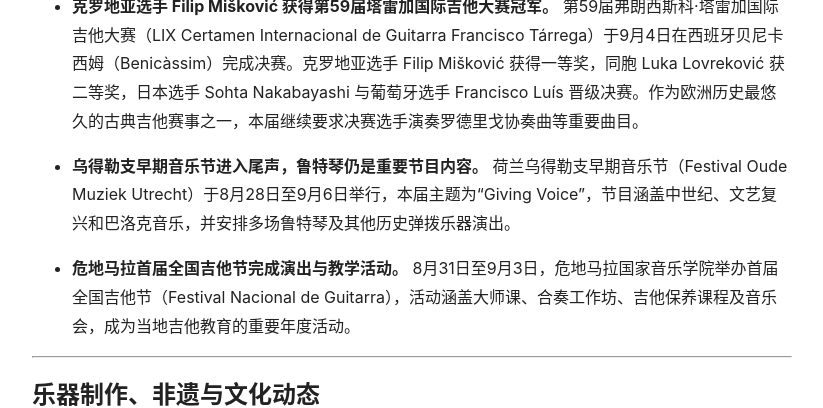
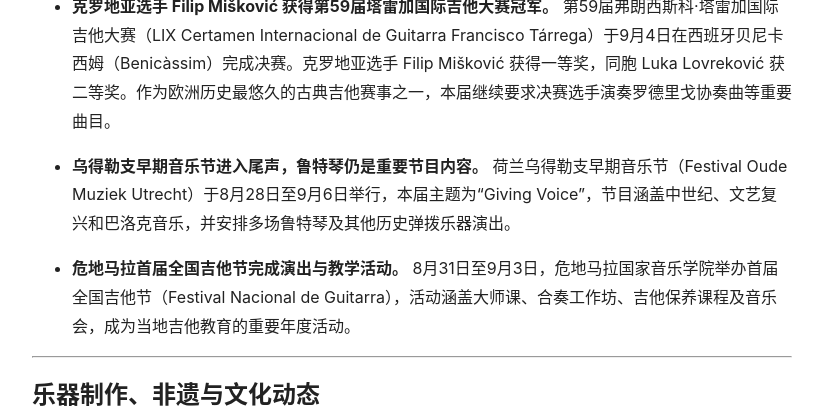
Before and after one commit to KeenKwok/boxianji, a Jekyll site: the page built from weekly/2026-09-05.md, in a window 1280 px wide and 900 px high, scrolled down 963 px, cut to the strip 264-672 px from the top of the window. Shown: the whole strip, without its empty margins (228-1051 px from the left). Built offline with Jekyll 4.4.1, drawn with Linux system fonts in a browser that asks for light colours; some of the changed text lies outside the part shown.

Commit message:
Update 2026-09-05.md

```diff
--- a/weekly/2026-09-05.md
+++ b/weekly/2026-09-05.md
@@ -12,17 +12,19 @@ title: 弹拨乐一周简报（2026.08.30—09.05）
 
 > 本周，国际吉他舞台迎来塔雷加国际吉他大赛冠军诞生，SatchVai正式公布首张合作录音室专辑；中国方面，《千里潇湘》欧洲巡演从日内瓦启程，上海民族乐团《国乐咏中华》亮相北京，正安吉他产业也因法新社专题报道再次进入国际视野。从舞台到工坊，弹拨乐正以不同方式持续扩大影响力。
 
+
 ---
 
 ## **艺术节、赛事与学术动态**
 
 ![](../images/weekly/2026-09-05/news01.JPG)
 
-- **克罗地亚选手 Filip Mišković 获得第59届塔雷加国际吉他大赛冠军。** 第59届弗朗西斯科·塔雷加国际吉他大赛（LIX Certamen Internacional de Guitarra Francisco Tárrega）于9月4日在西班牙贝尼卡西姆（Benicàssim）完成决赛。克罗地亚选手 Filip Mišković 获得一等奖，同胞 Luka Lovreković 获二等奖，日本选手 Sohta Nakabayashi 与葡萄牙选手 Francisco Luís 晋级决赛。作为欧洲历史最悠久的古典吉他赛事之一，本届继续要求决赛选手演奏罗德里戈协奏曲等重要曲目。
+- **克罗地亚选手 Filip Mišković 获得第59届塔雷加国际吉他大赛冠军。** 第59届弗朗西斯科·塔雷加国际吉他大赛（LIX Certamen Internacional de Guitarra Francisco Tárrega）于9月4日在西班牙贝尼卡西姆（Benicàssim）完成决赛。克罗地亚选手 Filip Mišković 获得一等奖，同胞 Luka Lovreković 获二等奖。作为欧洲历史最悠久的古典吉他赛事之一，本届继续要求决赛选手演奏罗德里戈协奏曲等重要曲目。
 
 - **乌得勒支早期音乐节进入尾声，鲁特琴仍是重要节目内容。** 荷兰乌得勒支早期音乐节（Festival Oude Muziek Utrecht）于8月28日至9月6日举行，本届主题为“Giving Voice”，节目涵盖中世纪、文艺复兴和巴洛克音乐，并安排多场鲁特琴及其他历史弹拨乐器演出。
 
 - **危地马拉首届全国吉他节完成演出与教学活动。** 8月31日至9月3日，危地马拉国家音乐学院举办首届全国吉他节（Festival Nacional de Guitarra），活动涵盖大师课、合奏工作坊、吉他保养课程及音乐会，成为当地吉他教育的重要年度活动。
+
 
 ---
 
@@ -36,6 +38,7 @@ title: 弹拨乐一周简报（2026.08.30—09.05）
 
 - **Gibson推出Billy Gibbons“Pearly Gates”限量复刻版。** Gibson Custom以Billy Gibbons的1959年Les Paul“Pearly Gates”为原型推出Collector's Edition，全球限量30把，并采用Murphy Lab做旧工艺。
 
+
 ---
 
 ## **音乐会、展会展演与乐团动态**
@@ -48,13 +51,14 @@ title: 弹拨乐一周简报（2026.08.30—09.05）
 
 - **《岭南秀女》民乐唱片入藏广州图书馆，尊岭之秀乐团举办作品鉴赏会。** 8月27日，广州图书馆举办《岭南秀女》民乐作品鉴赏会，并正式收藏这张民族器乐唱片。乐团主创团队现场介绍创作理念、赏析作品，这是岭南民乐作品进入公共文化收藏体系的一次有代表性的实践。
 
-- ** 香港中乐团《港韵乐蜀》9月5日在成都上演。** 音乐会由肖超执棒，琵琶首席张莹演奏《霸王卸甲》，并演出《蜀宫夜宴》《唐响》等作品，是“香港周2026@成都”的重点音乐项目。
+- **香港中乐团《港韵乐蜀》9月5日在成都上演。** 音乐会由肖超执棒，琵琶首席张莹演奏《霸王卸甲》，并演出《蜀宫夜宴》《唐响》等作品，是“香港周2026@成都”的重点音乐项目。
 
-- ** 方锦龙《国乐添香·秋之魅》9月5日登陆北京正乙祠。** 方锦龙携戴音、程洪宇、于东波等音乐家登台，以五弦琵琶、阮、古琴、箫等传统乐器呈现秋日国乐专场，并同步举行新书签售活动。
+- **方锦龙《国乐添香·秋之魅》9月5日登陆北京正乙祠。** 方锦龙携戴音、程洪宇、于东波等音乐家登台，以五弦琵琶、阮、古琴、箫等传统乐器呈现秋日国乐专场，并同步举行新书签售活动。
 
 - **Tommy Emmanuel《The Mystery》20周年重制版正式发行。** 澳大利亚指弹吉他演奏家 Tommy Emmanuel 于9月4日推出经典专辑《The Mystery》20周年重制版，新增此前未发行的现场版《What a Wonderful World》，北美巡演也将于近期展开。
 
 - **SatchVai公布首张合作录音室专辑，《Mayhem》同步上线。** Joe Satriani 与 Steve Vai 正式公布合作专辑《The Sea of Emotion》，并于本周推出首支单曲《Mayhem》。这是两位吉他大师首次以“SatchVai”名义推出完整录音室作品。
+
 
 ---
 
@@ -63,6 +67,7 @@ title: 弹拨乐一周简报（2026.08.30—09.05）
 ![](../images/weekly/2026-09-05/news04.JPG)
 
 - **爵士吉他大师 Gene Bertoncini 去世，享年89岁。** 美国爵士吉他演奏家 Gene Bertoncini 于8月29日去世，新泽西爵士协会于9月1日发布讣告。他曾与Benny Goodman、Buddy Rich、Wayne Shorter等音乐家合作，以细腻的和声语言和尼龙弦吉他演奏风格闻名。
+
 
 ---
 
@@ -74,6 +79,7 @@ title: 弹拨乐一周简报（2026.08.30—09.05）
 
 - **推荐理由。** 作为SatchVai合作专辑《The Sea of Emotion》的首支单曲，《Mayhem》浓缩了Joe Satriani与Steve Vai跨越五十余年的音乐交流成果。从师生关系到首次完整合作录音室专辑，这首作品既是本周最值得关注的新作，也是现代电吉他发展史上的重要节点。
 
+
 ---
 
 ## 关于拨弦记
```
